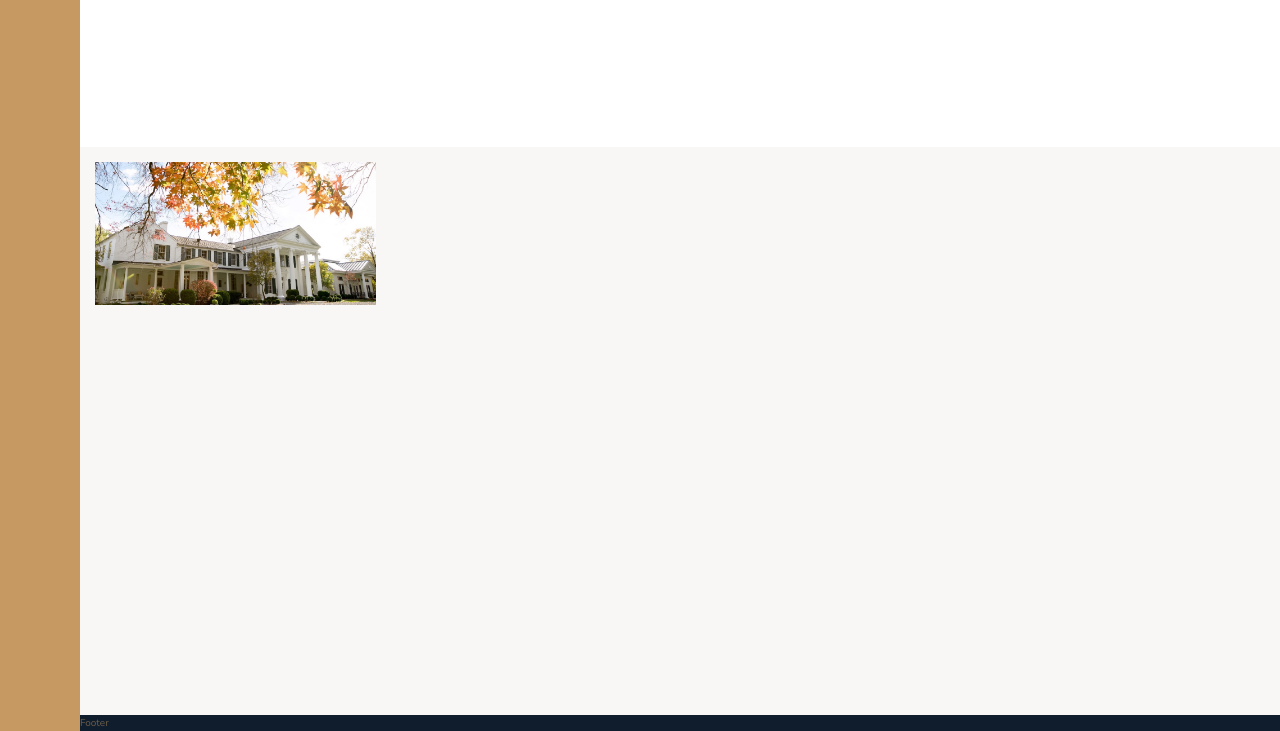
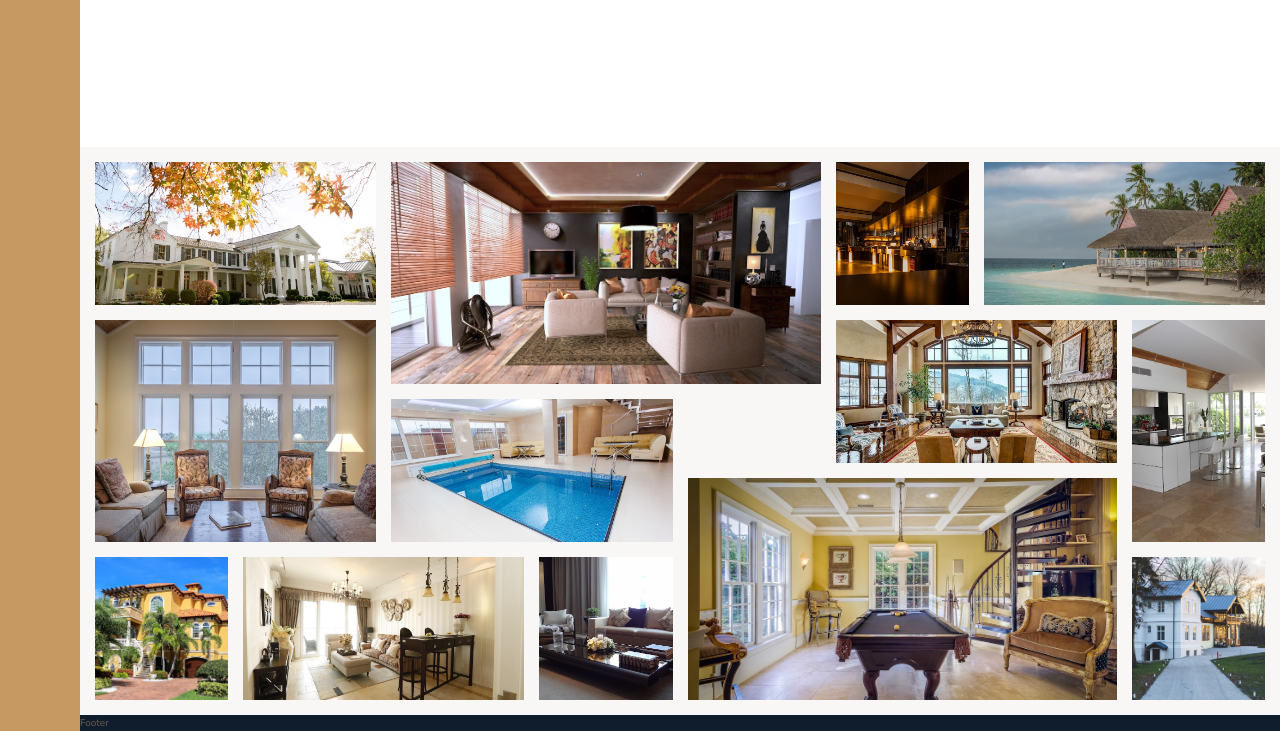
Before and after one commit to jacobstrazhevskyi/udemy-nexter, a website built with Parcel: page src/index.html in a window 1280 px wide. Shown: the part 2925-3656 px from the top of the page. Built offline with nearby package versions, Linux system fonts and the light colour scheme.

Commit message:
gallery builded.

```diff
--- a/src/index.html
+++ b/src/index.html
@@ -285,6 +285,45 @@
             <figure class="gallery__item gallery__item--1">
                 <img src="./img/gal-1.jpeg" alt="Gallery image 1" class="gallery__img">
             </figure>
+            <figure class="gallery__item gallery__item--2">
+                <img src="./img/gal-2.jpeg" alt="Gallery image 2" class="gallery__img">
+            </figure>
+            <figure class="gallery__item gallery__item--3">
+                <img src="./img/gal-3.jpeg" alt="Gallery image 3" class="gallery__img">
+            </figure>
+            <figure class="gallery__item gallery__item--4">
+                <img src="./img/gal-4.jpeg" alt="Gallery image 4" class="gallery__img">
+            </figure>
+            <figure class="gallery__item gallery__item--5">
+                <img src="./img/gal-5.jpeg" alt="Gallery image 5" class="gallery__img">
+            </figure>
+            <figure class="gallery__item gallery__item--6">
+                <img src="./img/gal-6.jpeg" alt="Gallery image 6" class="gallery__img">
+            </figure>
+            <figure class="gallery__item gallery__item--7">
+                <img src="./img/gal-7.jpeg" alt="Gallery image 7" class="gallery__img">
+            </figure>
+            <figure class="gallery__item gallery__item--8">
+                <img src="./img/gal-8.jpeg" alt="Gallery image 8" class="gallery__img">
+            </figure>
+            <figure class="gallery__item gallery__item--9">
+                <img src="./img/gal-9.jpeg" alt="Gallery image 9" class="gallery__img">
+            </figure>
+            <figure class="gallery__item gallery__item--10">
+                <img src="./img/gal-10.jpeg" alt="Gallery image 10" class="gallery__img">
+            </figure>
+            <figure class="gallery__item gallery__item--11">
+                <img src="./img/gal-11.jpeg" alt="Gallery image 11" class="gallery__img">
+            </figure>
+            <figure class="gallery__item gallery__item--12">
+                <img src="./img/gal-12.jpeg" alt="Gallery image 12" class="gallery__img">
+            </figure>
+            <figure class="gallery__item gallery__item--13">
+                <img src="./img/gal-13.jpeg" alt="Gallery image 13" class="gallery__img">
+            </figure>
+            <figure class="gallery__item gallery__item--14">
+                <img src="./img/gal-14.jpeg" alt="Gallery image 14" class="gallery__img">
+            </figure>
         </section>
 
         <footer class="footer">
--- a/src/sass/_gallery.scss
+++ b/src/sass/_gallery.scss
@@ -13,6 +13,71 @@
       grid-row: 1 / span 2;
       grid-column: 1 / span 2;
     }
+
+    &--2 {
+      grid-row: 1 / span 3;
+      grid-column: 3 / span 3;
+    }
+
+    &--3 {
+      grid-row: 1 / span 2;
+      grid-column: 6 / span 1;
+    }
+
+    &--4 {
+      grid-row: 1 / span 2;
+      grid-column: 7 / span 2;
+    }
+
+    &--5 {
+      grid-row: 3 / span 3;
+      grid-column: 1 / span 2;
+    }
+
+    &--6 {
+      grid-row: 4 / span 2;
+      grid-column: 3 / span 2;
+    }
+
+    &--7 {
+      grid-row: 5 / 6;
+      grid-column: 5 / 6;
+    }
+
+    &--8 {
+      grid-row: 3 / span 2;
+      grid-column: 6 / span 2;
+    }
+
+    &--9 {
+      grid-row: 3 / span 3;
+      grid-column: 8 / span 1;
+    }
+
+    &--10 {
+      grid-row: 6 / span 2;
+      grid-column: 1 / span 1;
+    }
+
+    &--11 {
+      grid-row: 6 / span 2;
+      grid-column: 2 / span 2;
+    }
+
+    &--12 {
+      grid-row: 6 / span 2;
+      grid-column: 4 / span 1;
+    }
+
+    &--13 {
+      grid-row: 5 / span 3;
+      grid-column: 5 / span 3;
+    }
+
+    &--14 {
+      grid-row: 6 / span 2;
+      grid-column: 8 / span 1;
+    }
   }
 
   &__img {
```
Also changed, not shown: src/css/style.css.
